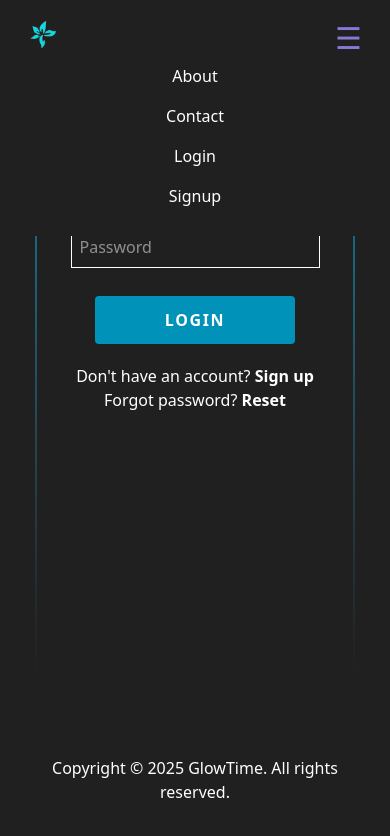
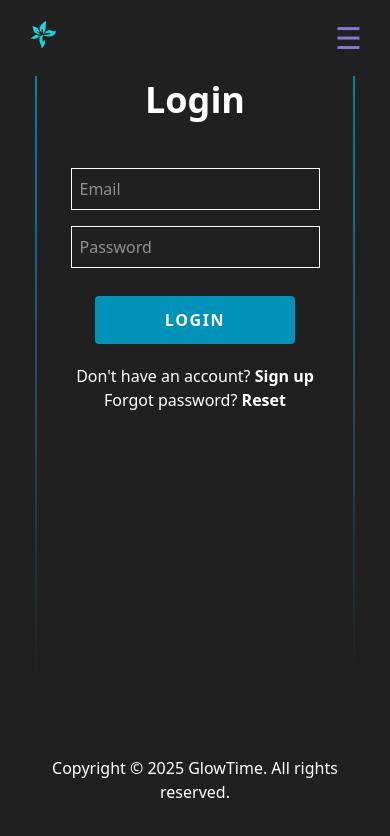
Before and after one commit to codingcapy/glowtime, a React (Vite) app in the folder frontend/: page /login in a window 390 px wide. Shown: the top 836 px of the page. Built offline with nearby package versions, Linux system fonts and the light colour scheme; what hono would draw is missing.

Commit message:
improvement: implement slide toggle for header mobile viewport

```diff
--- a/frontend/src/components/Header.tsx
+++ b/frontend/src/components/Header.tsx
@@ -58,25 +58,25 @@ export default function Header() {
             className={`${navVisible ? "visible" : ""} md:flex`}
             id="main-nav"
           >
-            <Link to="/about">
+            <Link onClick={slideToggle} to="/about">
               <div className="mx-2 text-center py-2 md:py-1 hover:text-cyan-300 transition-all ease-in-out duration-300">
                 About
               </div>
             </Link>
-            <Link to="/contact">
+            <Link onClick={slideToggle} to="/contact">
               <div className="mx-2 text-center py-2 md:py-1 hover:text-cyan-300 transition-all ease-in-out duration-300">
                 Contact
               </div>
             </Link>
             {!user && (
-              <Link to="/login">
+              <Link onClick={slideToggle} to="/login">
                 <div className="md:hidden mx-2 text-center py-2 hover:text-cyan-300 transition-all ease-in-out duration-300">
                   Login
                 </div>
               </Link>
             )}
             {!user && (
-              <Link to="/signup">
+              <Link onClick={slideToggle} to="/signup">
                 <div className="md:hidden mx-2 text-center py-2">Signup</div>
               </Link>
             )}
--- a/frontend/src/index.css
+++ b/frontend/src/index.css
@@ -1 +1,13 @@
 @import "tailwindcss";
+
+#main-nav {
+    max-height: 0;
+    overflow: hidden;
+    transition: max-height 0.5s ease-out;
+}
+
+#main-nav.visible {
+    max-height: 500px;
+    /* Adjust the height according to your content */
+    transition: max-height 0.5s ease-in;
+}
```
